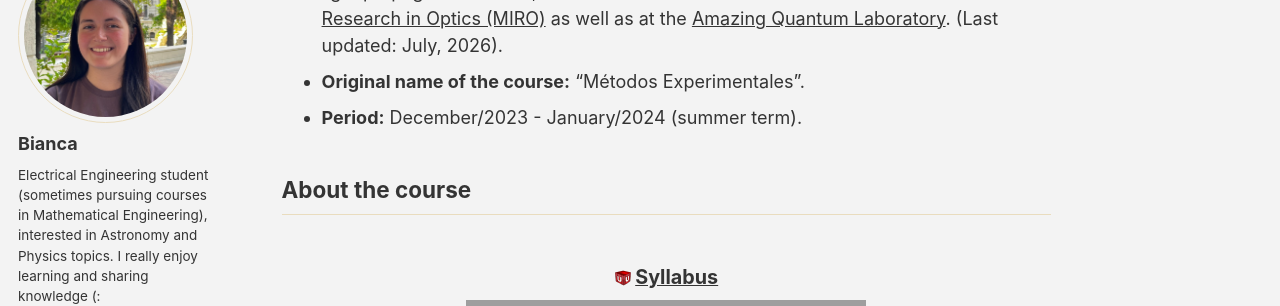
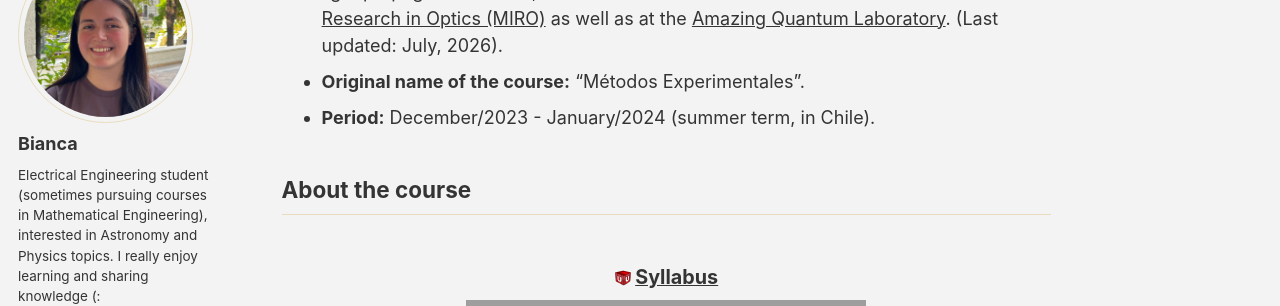
Before and after one commit to Bianca-Zamora-Araya/Bianca-Zamora-Araya.github.io, a Jekyll site: the page built from _teaching/2023-3_FI2003-1.md, in a window 1280 px wide and 900 px high, scrolled down 731 px. Shown: the part 153-459 px from the top of the window. Built offline with Jekyll 4.4.1, drawn with Linux system fonts in a browser that asks for light colours; a style sheet for code colours, icons or effects is not loaded; grey boxes are pictures that could not be loaded.

Commit message:
Update 2023-3_FI2003-1.md

```diff
--- a/_teaching/2023-3_FI2003-1.md
+++ b/_teaching/2023-3_FI2003-1.md
@@ -16,7 +16,7 @@ As a **teaching assistant**, I was responsible for **guiding students in the use
 
 * **Lecturer Professor:** [Diego Guzmán Silva](https://scholar.google.com/citations?user=l6hSvqEAAAAJ&hl=en), Physics PhD of the University of Rostock and Professor at the University of Chile. He works on theoretical and experimental light propagation studies, and also has worked at the [Millennium Institute for Research in Optics (MIRO)](https://www.miroptics.cl/) as well as at the [Amazing Quantum Laboratory](https://www.amazingquantum.com/). (Last updated: July, 2026).
 * **Original name of the course:** "Métodos Experimentales".
-* **Period:** December/2023 - January/2024 (summer term).
+* **Period:** December/2023 - January/2024 (summer term, in Chile).
 
 <style>
 .pdf-grid {
```
